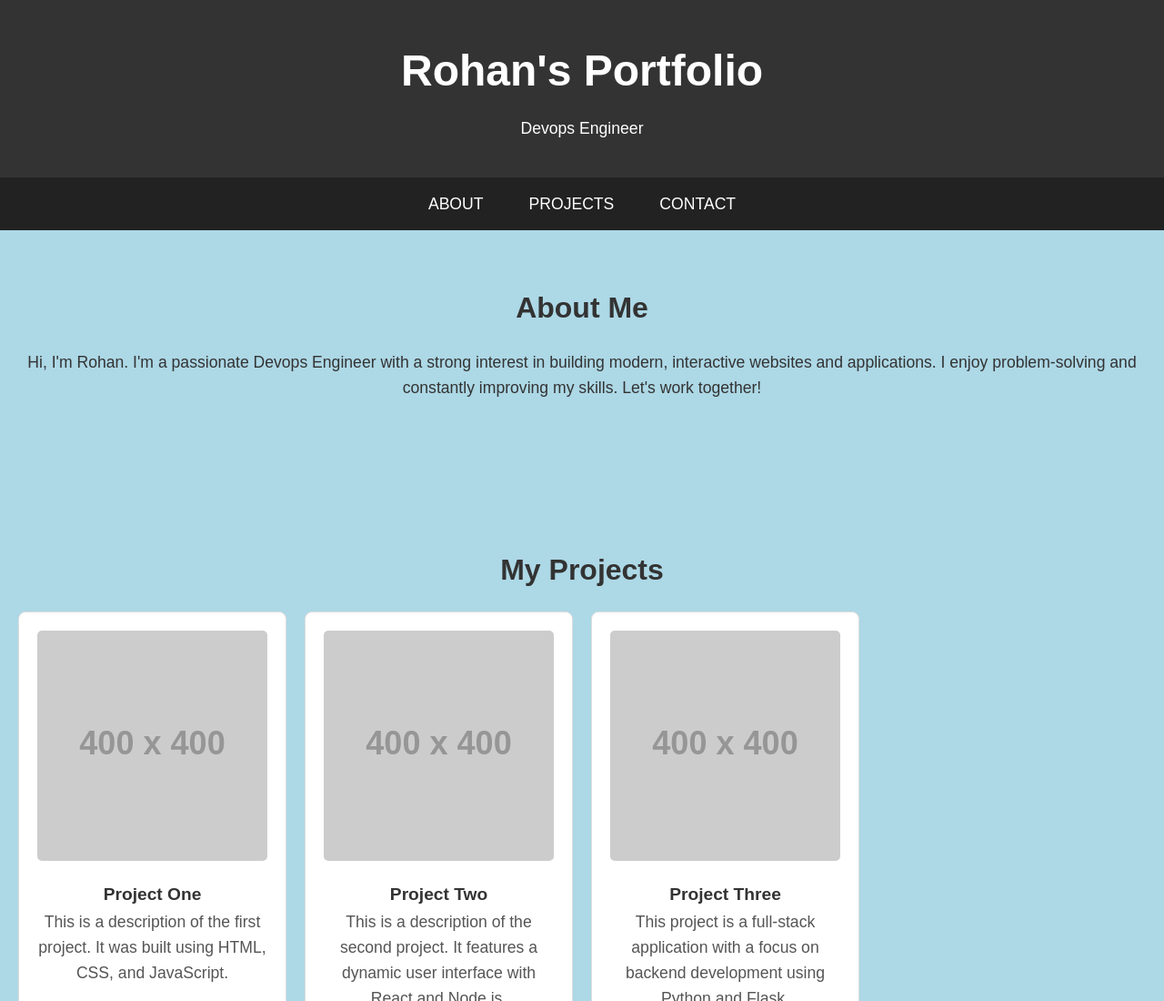
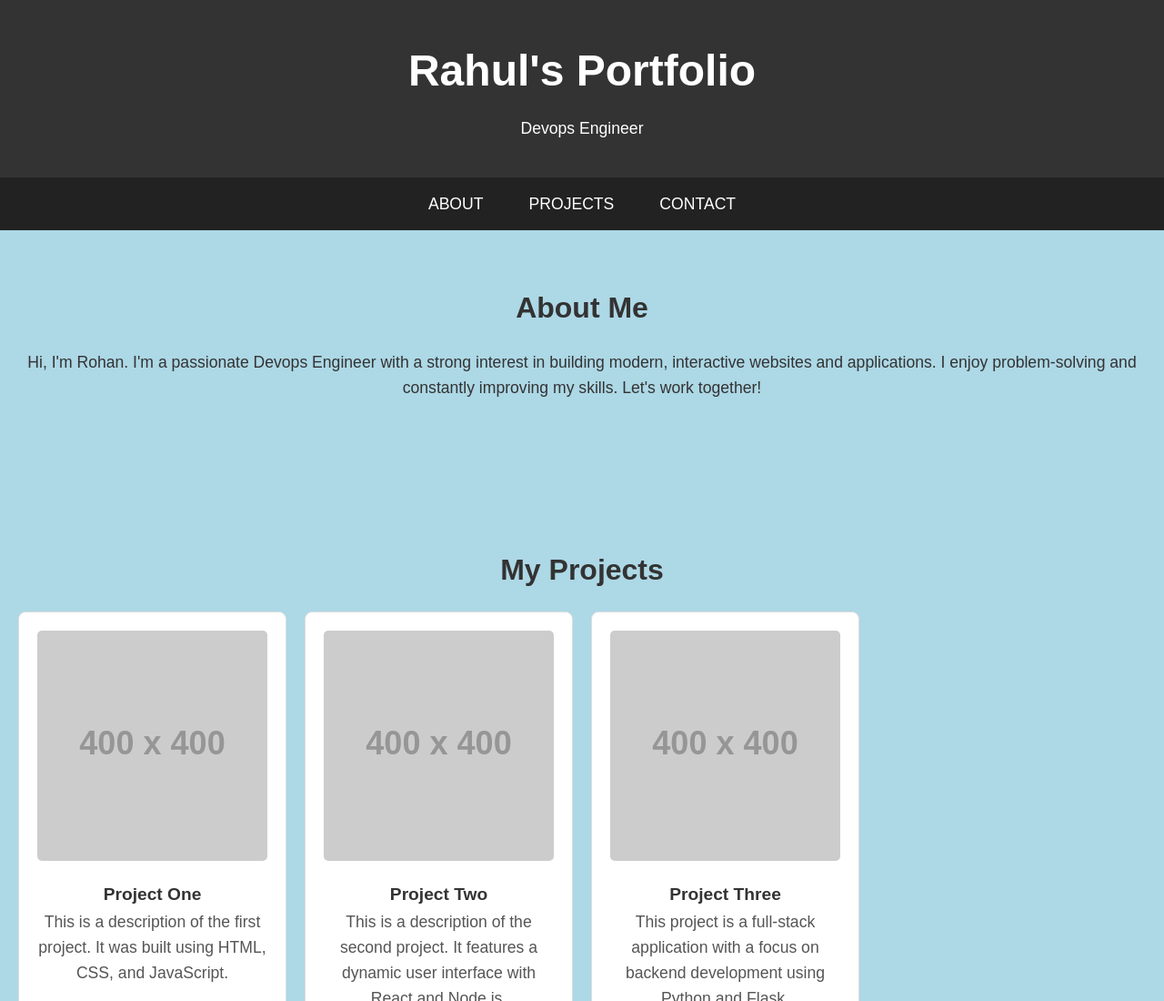
Before and after one commit to rohan-1904/portfolio, a plain HTML site: page index.html in a window 1280 px wide. Shown: the top 1100 px of the page at 91% size. Drawn offline with Linux system fonts and the light colour scheme; placeholder pictures from the web are drawn by us.

Commit message:
this is my first commit in my feature branch

```diff
--- a/index.html
+++ b/index.html
@@ -210,7 +210,7 @@
 </head>
 <body>
     <header>
-        <h1>Rohan's Portfolio</h1>
+        <h1>Rahul's Portfolio</h1>
         <p>Devops Engineer</p>
     </header>
 
```
